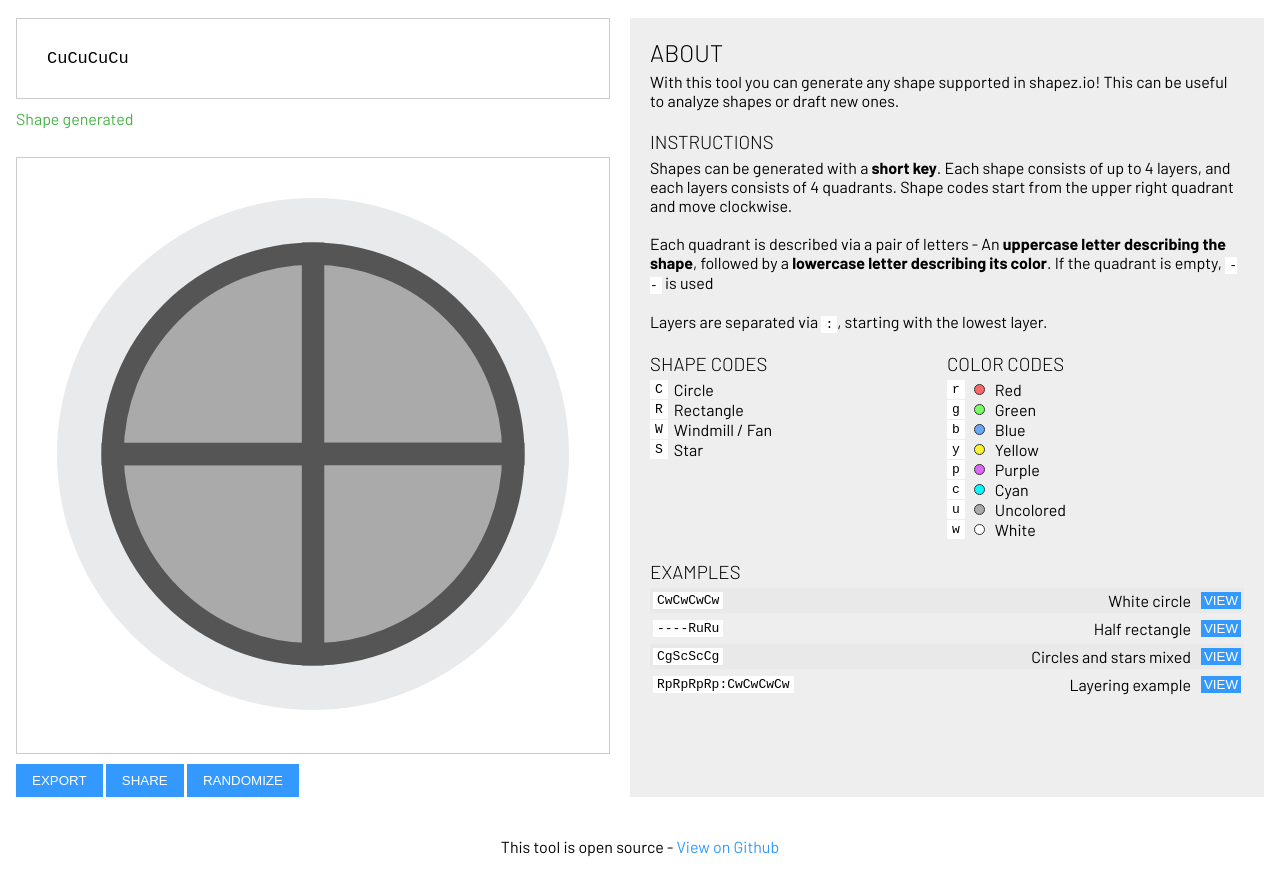
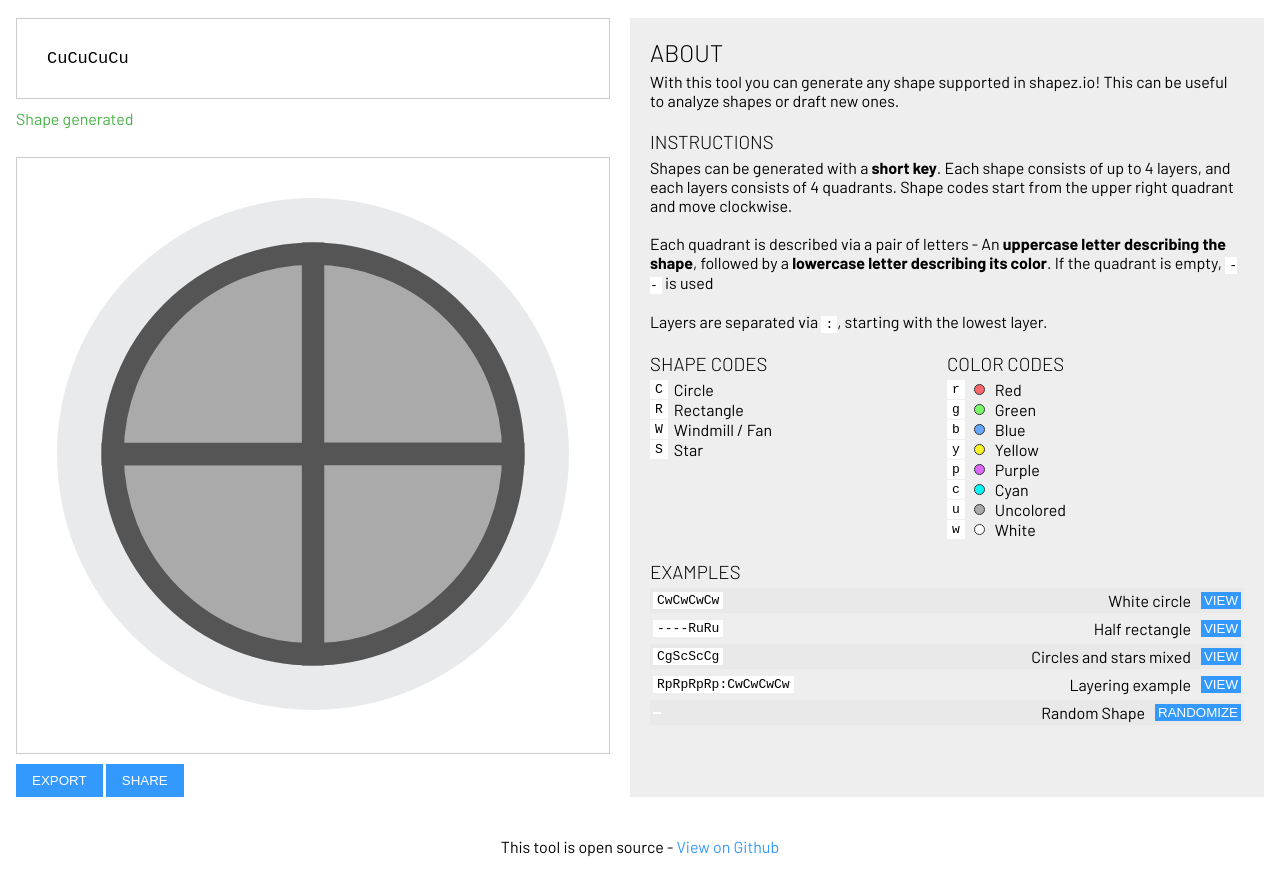
Before and after one commit to tobspr-games/shapez.io-viewer, a website: page index.html in a window 1280 px wide. Shown: the part 60-946 px from the top of the page. Drawn offline with Linux system fonts and the light colour scheme.

Commit message:
Move randomized button to the example section

```diff
--- a/index.html
+++ b/index.html
@@ -41,7 +41,6 @@
         </div>
         <button onclick="exportShape()">Export</button>
         <button onclick="shareShape()">Share</button>
-        <button onclick="randomShape()">Randomize</button>
       </div>
       <div class="col infoBox">
         <h2>About</h2>
@@ -152,6 +151,10 @@
             `);
           }
         </script>
+		<div class="example">
+            <code></code><label>Random Shape</label>
+            <button onclick="randomShape()">Randomize</button>
+          </div>
       </div>
     </div>
 
```
